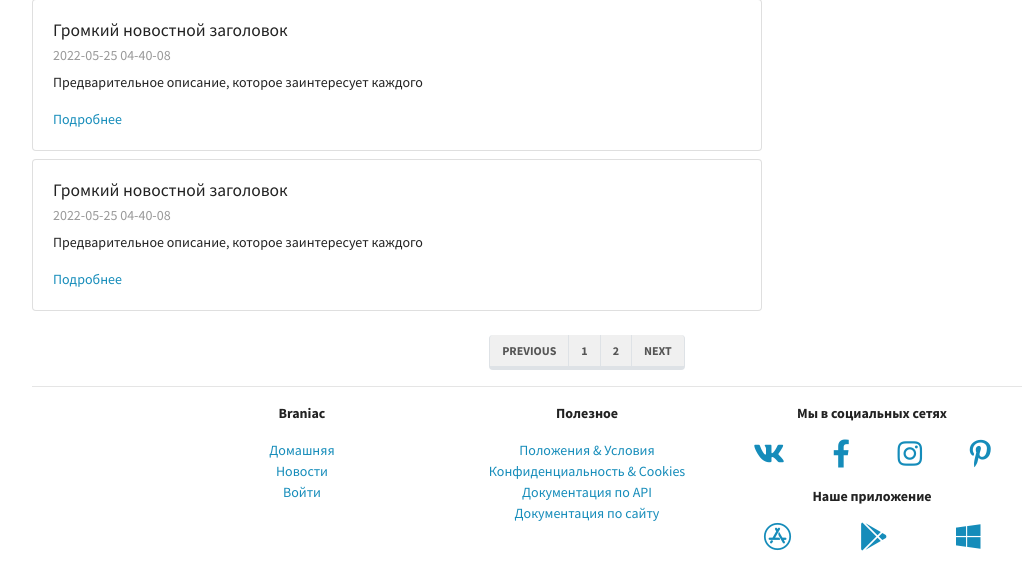
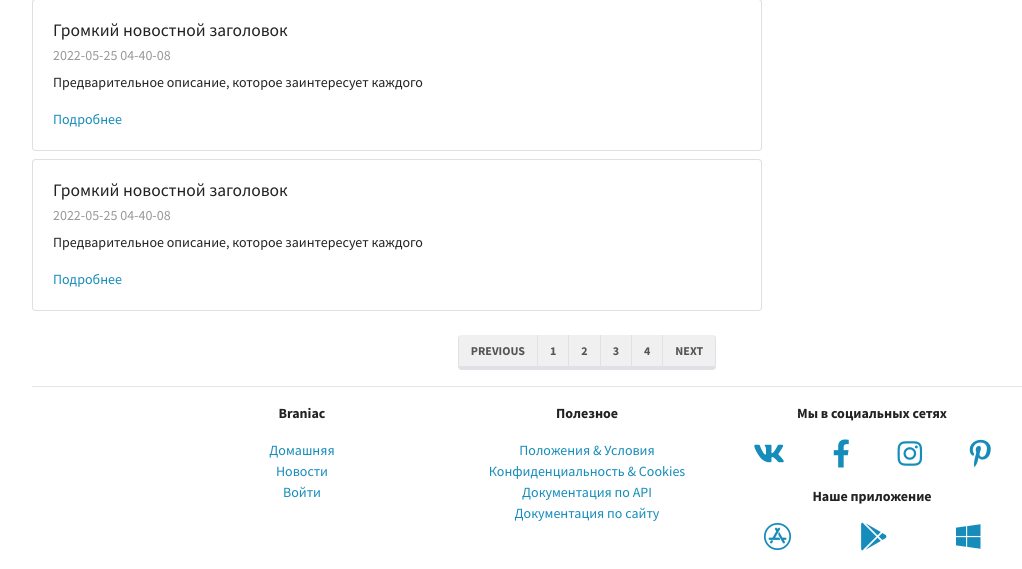
Before and after one commit to rexema/BraniacLMS, a Django app: page /mainapp/news/ in a window 1280 px wide. Shown: the part 565-1134 px from the top of the page, without its empty margins (53-1075 px from the left). Run offline with Django 3.2, Linux system fonts and the light colour scheme; some libraries are stand-ins or nearby versions.

Commit message:
lesson_3 Args in url

```diff
--- a/mainapp/templates/mainapp/news.html
+++ b/mainapp/templates/mainapp/news.html
@@ -66,7 +66,8 @@
       <li class="page-item"><a class="page-link" href="#">Previous</a></li>
       <li class="page-item"><a class="page-link" href="{% url 'mainapp:news_paginator' 1 %}">1</a></li>
       <li class="page-item"><a class="page-link" href="{% url 'mainapp:news_paginator' page=2 %}">2</a></li>
-      {#<li class="page-item"><a class="page-link" href="{% url 'mainapp:news_paginator' three %}">3</a></li> #}
+      <li class="page-item"><a class="page-link" href="{% url 'mainapp:news_paginator' 3 %}">3</a></li>
+      <li class="page-item"><a class="page-link" href="{% url 'mainapp:news_paginator' 4 %}">4</a></li>
       <li class="page-item"><a class="page-link" href="#">Next</a></li>
     </ul>
   </nav>
```
